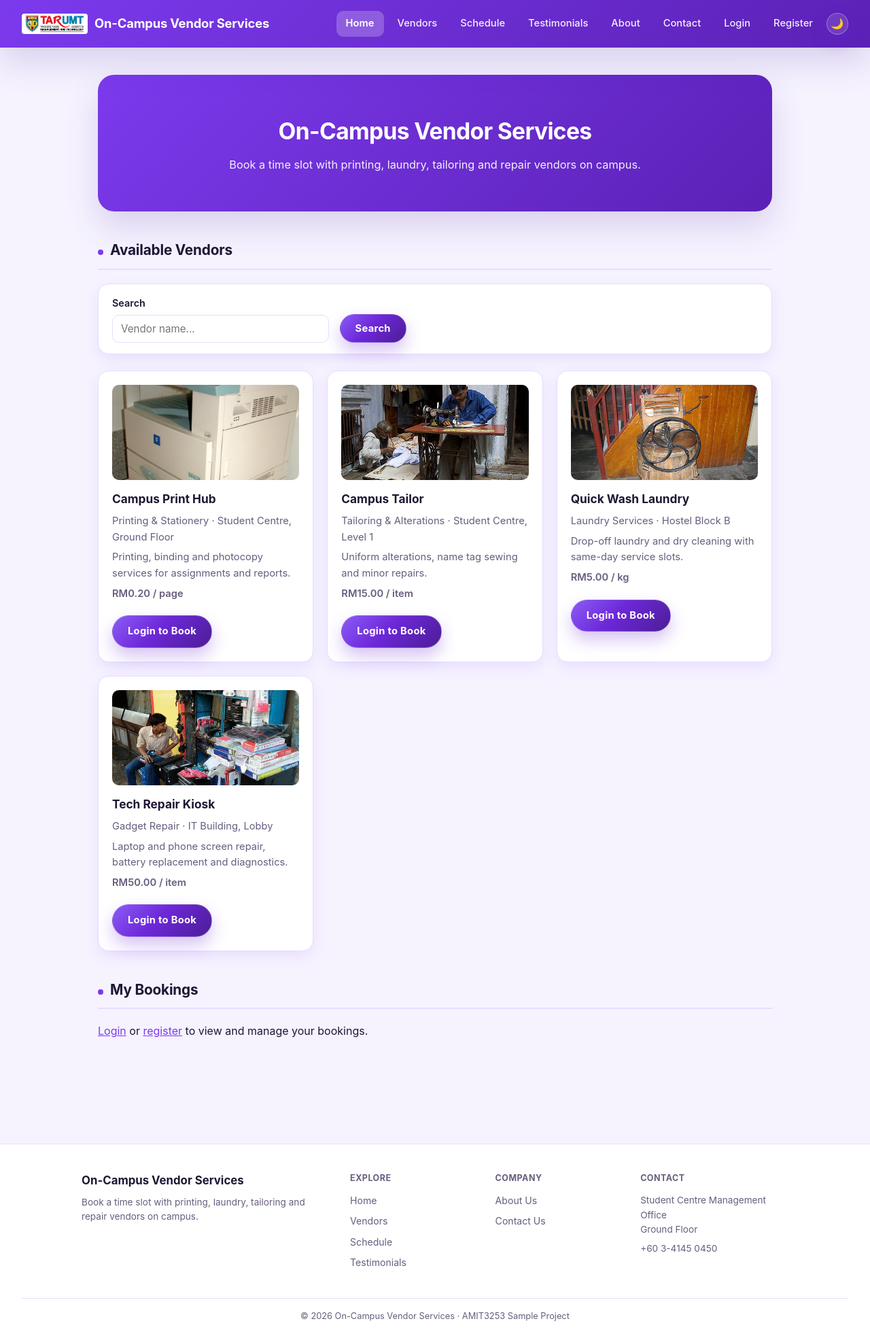
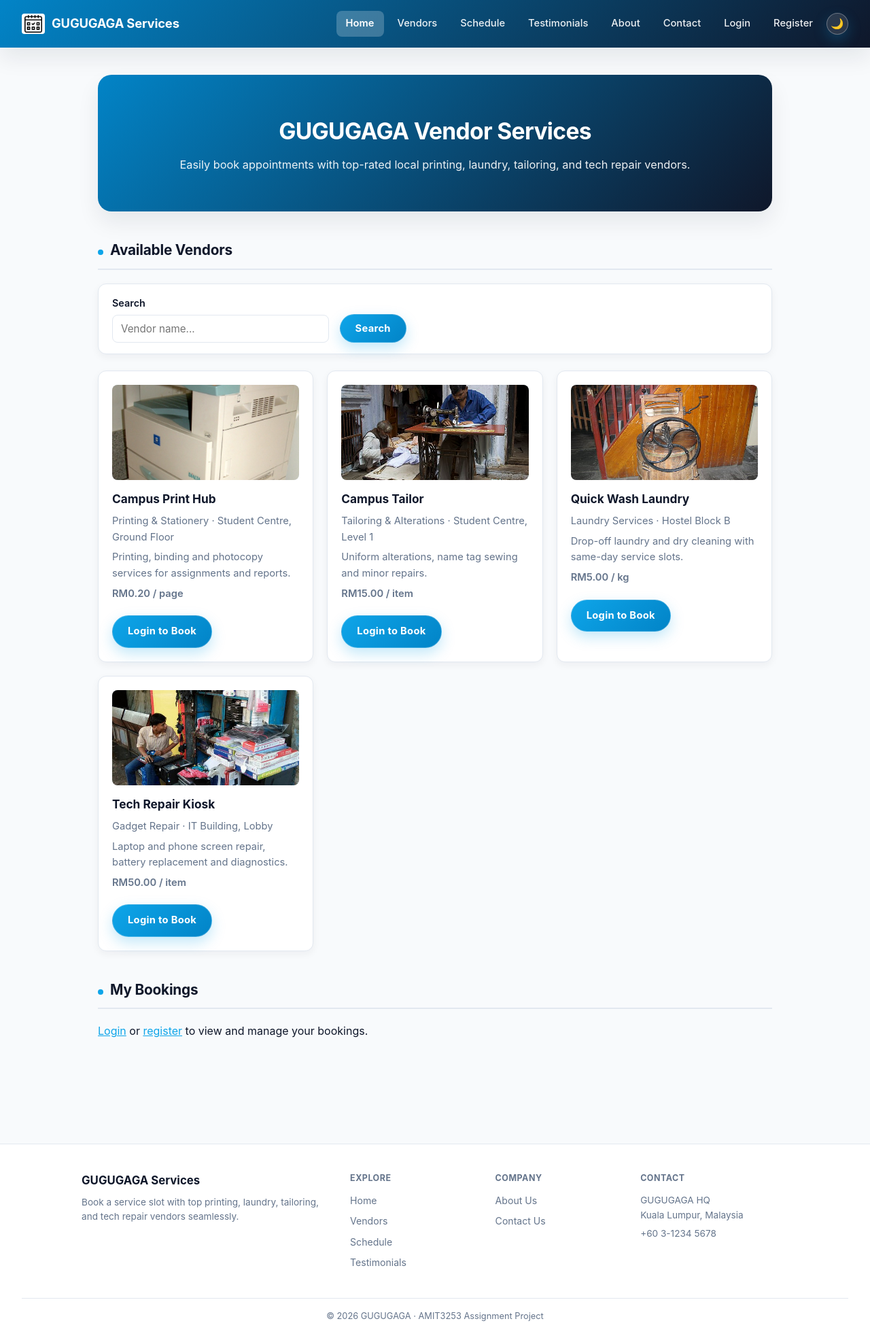
Before and after one commit to shengjwong/assignment_cloud, a PHP site: page /index.php in a window 1280 px wide. Shown: the whole page at 68% size. Run offline with PHP 8.4, Linux system fonts and the light colour scheme; data comes from the database, SQL or seed files in the repository; data that the repository does not hold is empty.

Commit message:
change css

```diff
--- a/vendor-services-booking/admin/partials/footer.php
+++ b/vendor-services-booking/admin/partials/footer.php
@@ -1,6 +1,6 @@
 </main>
 <footer class="footer">
-<p>&copy; <?= date('Y') ?> On-Campus Vendor Services &middot; Admin Panel</p>
+<p>&copy; <?= date('Y') ?> GUGUGAGA Vendor Services &middot; Admin Panel</p>
 </footer>
 <script>
 (function () {
--- a/vendor-services-booking/index.php
+++ b/vendor-services-booking/index.php
@@ -31,12 +31,12 @@ if ($uid = current_user_id()) {
     $stmt->close();
 }
 
-$pageTitle = 'On-Campus Vendor Services';
+$pageTitle = 'GUGUGAGA - Professional Vendor Booking Platform';
 require 'partials/header.php';
 ?>
 <section class="hero">
-<h1>On-Campus Vendor Services</h1>
-<p>Book a time slot with printing, laundry, tailoring and repair vendors on campus.</p>
+<h1>GUGUGAGA Vendor Services</h1>
+<p>Easily book appointments with top-rated local printing, laundry, tailoring, and tech repair vendors.</p>
 </section>
 
 <section>
--- a/vendor-services-booking/partials/footer.php
+++ b/vendor-services-booking/partials/footer.php
@@ -2,8 +2,8 @@
 <footer class="site-footer">
 <div class="footer-grid">
 <div class="footer-brand">
-<div class="footer-brand-name">On-Campus Vendor Services</div>
-<p>Book a time slot with printing, laundry, tailoring and repair vendors on campus.</p>
+<div class="footer-brand-name">GUGUGAGA Services</div>
+<p>Book a service slot with top printing, laundry, tailoring, and tech repair vendors seamlessly.</p>
 </div>
 <div class="footer-links">
 <h4>Explore</h4>
@@ -19,12 +19,12 @@
 </div>
 <div class="footer-links">
 <h4>Contact</h4>
-<p>Student Centre Management Office<br>Ground Floor</p>
-<p>+60 3-4145 0450</p>
+<p>GUGUGAGA HQ<br>Kuala Lumpur, Malaysia</p>
+<p>+60 3-1234 5678</p>
 </div>
 </div>
 <div class="footer-bottom">
-<p>&copy; <?= date('Y') ?> On-Campus Vendor Services &middot; AMIT3253 Sample Project</p>
+<p>&copy; <?= date('Y') ?> GUGUGAGA &middot; AMIT3253 Assignment Project</p>
 </div>
 </footer>
 <div id="lightbox" class="lightbox-overlay">
--- a/vendor-services-booking/partials/header.php
+++ b/vendor-services-booking/partials/header.php
@@ -18,14 +18,14 @@ function nav_active($page, $current) {
 })();
 </script>
 <meta name="viewport" content="width=device-width, initial-scale=1.0">
-<meta name="description" content="<?= htmlspecialchars($pageDescription ?? 'Book a service slot with on-campus vendors - printing, laundry, tailoring and more.') ?>">
-<title><?= htmlspecialchars($pageTitle ?? 'On-Campus Vendor Services') ?></title>
-<link rel="icon" type="image/png" href="assets/favicon.png">
+<meta name="description" content="<?= htmlspecialchars($pageDescription ?? 'Book a service slot with GUGUGAGA vendors - printing, laundry, tailoring, tech repair and more.') ?>">
+<title><?= htmlspecialchars($pageTitle ?? 'GUGUGAGA - Vendor Services') ?></title>
+<link rel="icon" type="image/png" href="assets/gugugaga.png">
 <link rel="stylesheet" href="style.css?v=<?= @filemtime(__DIR__ . '/../style.css') ?>">
 </head>
 <body>
 <nav class="navbar">
-<a class="brand" href="index.php"><img src="assets/tarumt-logo.png" alt="TAR UMT" class="brand-logo">On-Campus Vendor Services</a>
+<a class="brand" href="index.php"><img src="assets/booking.png" alt="GUGUGAGA Logo" class="brand-logo">GUGUGAGA Services</a>
 <div class="nav-links">
 <a href="index.php" class="<?= trim(nav_active('index.php', $currentPage)) ?>">Home</a>
 <a href="vendors.php" class="<?= trim(nav_active('vendors.php', $currentPage)) ?>">Vendors</a>
--- a/vendor-services-booking/style.css
+++ b/vendor-services-booking/style.css
@@ -1,25 +1,25 @@
 :root {
   color-scheme: light;
 
-  --accent: #7c3aed;
-  --accent-dark: #5b21b6;
-  --accent-soft: #f3e8ff;
-  --bg: #f6f3ff;
+  --accent: #0ea5e9;
+  --accent-dark: #0284c7;
+  --accent-soft: #e0f2fe;
+  --bg: #f8fafc;
   --surface: #ffffff;
-  --surface-alt: #faf7ff;
-  --text: #1f1633;
-  --text-muted: #685d7e;
-  --border: #e8ddff;
+  --surface-alt: #f1f5f9;
+  --text: #0f172a;
+  --text-muted: #64748b;
+  --border: #e2e8f0;
   --danger: #ef4444;
   --danger-dark: #dc2626;
   --danger-soft: #fef2f2;
   --success: #10b981;
   --success-soft: #ecfdf5;
-  --radius-sm: 10px;
-  --radius-md: 16px;
-  --radius-lg: 24px;
-  --shadow-sm: 0 8px 20px rgba(124, 58, 237, 0.10);
-  --shadow-md: 0 22px 48px rgba(76, 29, 149, 0.16);
+  --radius-sm: 8px;
+  --radius-md: 12px;
+  --radius-lg: 20px;
+  --shadow-sm: 0 4px 12px rgba(15, 23, 42, 0.05);
+  --shadow-md: 0 16px 32px rgba(15, 23, 42, 0.08);
 }
 
 /* System preference (used when the user hasn't picked a theme manually) */
@@ -85,7 +85,7 @@ body {
   display: flex;
   justify-content: space-between;
   align-items: center;
-  background: linear-gradient(135deg, var(--accent), var(--accent-dark));
+  background: linear-gradient(135deg, var(--accent-dark), #0f172a);
   color: #fff;
   padding: 16px 32px;
   flex-wrap: wrap;
@@ -257,7 +257,7 @@ body {
   text-align: center;
   padding: 56px 24px;
   margin-bottom: 40px;
-  background: linear-gradient(135deg, var(--accent), var(--accent-dark));
+  background: linear-gradient(135deg, var(--accent-dark), #0f172a);
   color: #fff;
   border-radius: var(--radius-lg);
   box-shadow: var(--shadow-md);
@@ -422,7 +422,7 @@ input:focus, select:focus, textarea:focus {
   justify-content: center;
   gap: 6px;
   padding: 11px 22px;
-  background: linear-gradient(135deg, #8b5cf6 0%, #6d28d9 45%, #4c1d95 100%);
+  background: linear-gradient(135deg, #0ea5e9 0%, #0284c7 100%);
   color: #fff;
   border: 1px solid rgba(255,255,255,0.2);
   border-radius: 999px;
@@ -432,15 +432,15 @@ input:focus, select:focus, textarea:focus {
   font-weight: 700;
   font-family: inherit;
   letter-spacing: 0.02em;
-  box-shadow: 0 12px 24px rgba(109, 40, 217, 0.28);
+  box-shadow: 0 8px 20px rgba(14, 165, 233, 0.25);
   transition: transform 0.15s ease, box-shadow 0.15s ease, filter 0.15s ease;
 }
 
 .btn:hover, button:hover {
-  background: linear-gradient(135deg, #a78bfa 0%, #8b5cf6 40%, #6d28d9 100%);
+  background: linear-gradient(135deg, #38bdf8 0%, #0284c7 100%);
   color: #fff;
   transform: translateY(-1px);
-  box-shadow: 0 16px 30px rgba(109, 40, 217, 0.34);
+  box-shadow: 0 12px 24px rgba(14, 165, 233, 0.35);
   filter: brightness(1.05);
 }
 
--- a/vendor-services-booking/testimonials.php
+++ b/vendor-services-booking/testimonials.php
@@ -36,12 +36,12 @@ $testimonials = $conn->query('
     ORDER BY t.created_at DESC
 ')->fetch_all(MYSQLI_ASSOC);
 
-$pageTitle = 'Testimonials';
+$pageTitle = 'Testimonials - GUGUGAGA';
 require 'partials/header.php';
 ?>
 <div class="page-header">
 <h1>Testimonials</h1>
-<p>What students are saying about on-campus vendor services.</p>
+<p>What clients are saying about GUGUGAGA vendor services.</p>
 </div>
 
 <?php if (current_user_id()): ?>
```
Also changed, not shown: other parts of vendor-services-booking/style.css (+22 -22 lines), vendor-services-booking/about.php (+6 -9 lines), vendor-services-booking/contact.php (+4 -4 lines), vendor-services-booking/vendors.php (+4 -4 lines), vendor-services-booking/assets/booking.png (added), vendor-services-booking/assets/favicon.png (deleted), vendor-services-booking/assets/gugugaga.png (added), vendor-services-booking/assets/tarumt-logo.png (deleted).
